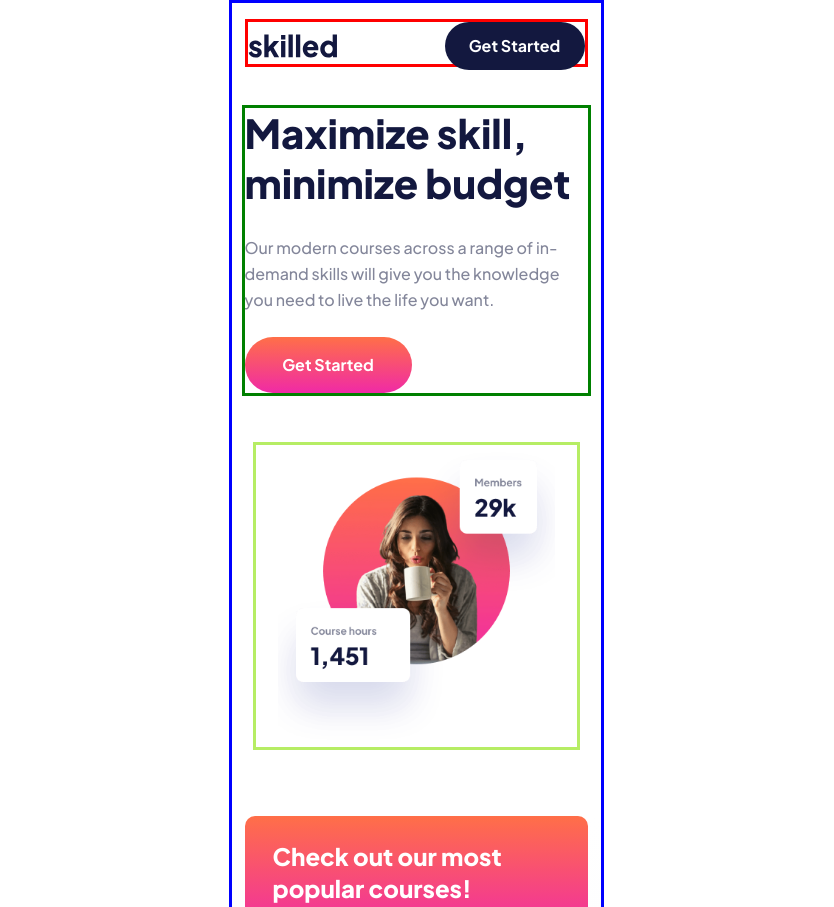
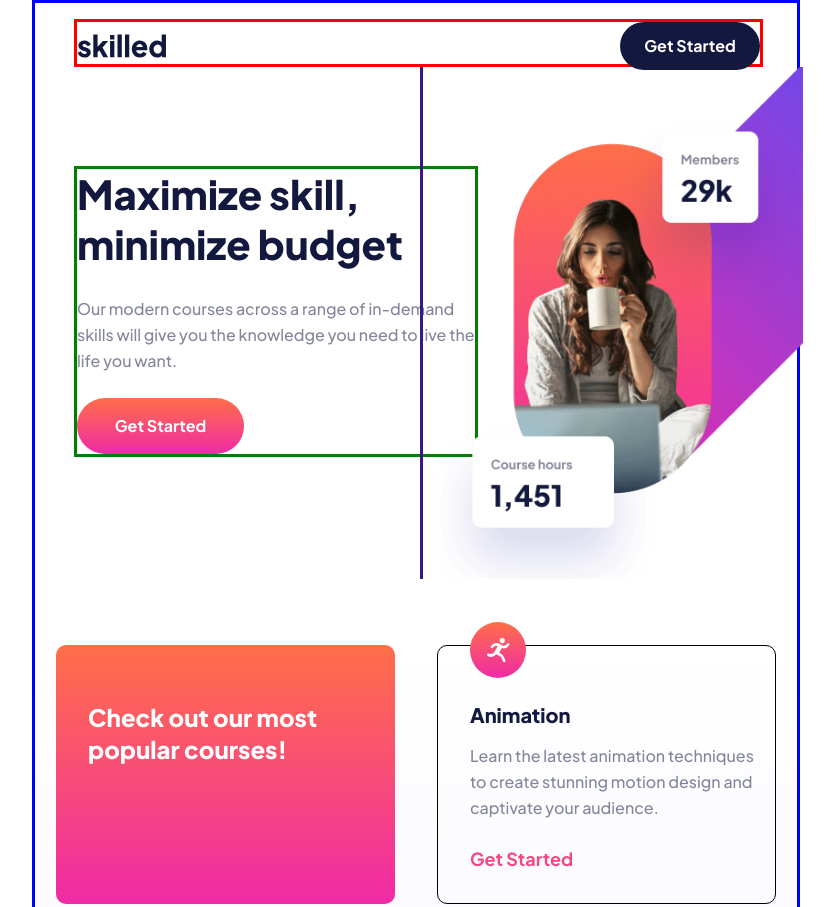
Before and after one commit to idlehands1969/Skilled-eLearning-Landing-Page, a plain HTML site: page index.html in a window 1280 px wide. Shown: the top 907 px of the page, without its empty margins (224-1058 px from the left). Drawn offline with Linux system fonts and the light colour scheme.

Commit message:
Complete media query 768

```diff
--- a/media-stylesheet-768.css
+++ b/media-stylesheet-768.css
@@ -0,0 +1,95 @@
+@media (min-width: 768px) {
+
+    :root {
+
+        /* **************************** */
+        /* ********* GENERAL ********** */
+        /* **************************** */
+
+            --media-width: 768px;
+            --container-width: 689px;
+
+        /* **************************** */
+        /* ********** HERO ************ */
+        /* **************************** */
+
+            --hero-img-width: 640.71px;
+
+        /* **************************** */
+        /* ********** CARDS *********** */
+        /* **************************** */
+
+            --course-padding-top: 56px;
+            --course-padding-left: 32px;
+
+            --card-width: 339px;
+            --card-margin-bottom: 56px;
+
+        /* **************************** */
+        /* ********* FOOTER ********** */
+        /* **************************** */
+
+
+    }
+
+    /* **************************** */
+    /* ********** HEADER ********** */
+    /* **************************** */
+
+
+    header {
+        margin-left:  39px;
+    }
+
+    /* *************************** */
+    /* *********** HERO ********** */
+    /* *************************** */
+
+    .hero-container {
+        width: var(--media-width);
+        flex-direction: row;
+        margin-inline: 0;
+        padding-inline: 0;
+        position: relative;
+        overflow: hidden;
+    }
+
+    .hero-text {
+        margin: 99px 0px 122px 39px;
+        position: relative;
+    }
+
+    .hero-text > h1 {
+        width: 326px;
+    }
+
+    .hero-text > p {
+        width: 398px;
+    }
+
+    .hero-img {
+        position: absolute;
+        top: -122px;
+        left: 385px;
+    }
+
+    .tablet {
+        display: block;
+    }
+
+    .mobile, .desktop {
+        display: none;
+    }
+
+
+    /* **************************** */
+    /* ********** CARDS ********** */
+    /* **************************** */
+
+    .courseContainer  {
+        height: var(--card-height);
+
+    }
+
+/*******KEEP CODE ABOVE THIS LINE********/
+}
--- a/stylesheet.css
+++ b/stylesheet.css
@@ -63,11 +63,9 @@
 
         --hero-img-width: 327px;
 
-
     /* **************************** */
     /* ********** CARDS *********** */
     /* **************************** */
-
 
         --course-padding-top: 24px;
         --course-padding-left: 28px;
@@ -197,6 +195,7 @@ img, picture, video, canvas, svg {
 body {
     width: var(--media-width);
     margin: 0 auto;
+    padding: 0;
 }
 
 
@@ -207,8 +206,8 @@ body {
 
 header {
     width: var(--container-width);
-    margin-inline:  auto;
-    margin-block: 16px 38px;
+    margin-left:  16px;
+    margin-top: 16px;
     height: 48px;
     border: 3px solid red;
 }
@@ -253,7 +252,7 @@ header {
 
 .hero-text {
     border: 3px solid green;
-    margin-bottom: 46px;
+    margin-block: 38px 46px;
 }
 
 .hero-text > h1 {
@@ -281,7 +280,7 @@ header {
 .hero-img {
     width: var(--hero-img-width);
     height: auto;
-    border: 3px solid rgb(182, 237, 100);
+    border: 3px solid rgb(53, 26, 133);
 }
 
 .tablet, .desktop {
@@ -295,6 +294,10 @@ header {
 
 .card-container {
     background-image: var(--background-gradient);
+    display: flex;
+    flex-wrap: wrap;
+    justify-content: space-between;
+    align-items: flex-end;
 }
 
 .courseContainer {
@@ -334,6 +337,7 @@ header {
 }
 
 .card > p {
+    width: 286px;
     margin-bottom: var(--card-p-margin-bottom);
     margin-left: var(--course-padding-left);
 }
```
